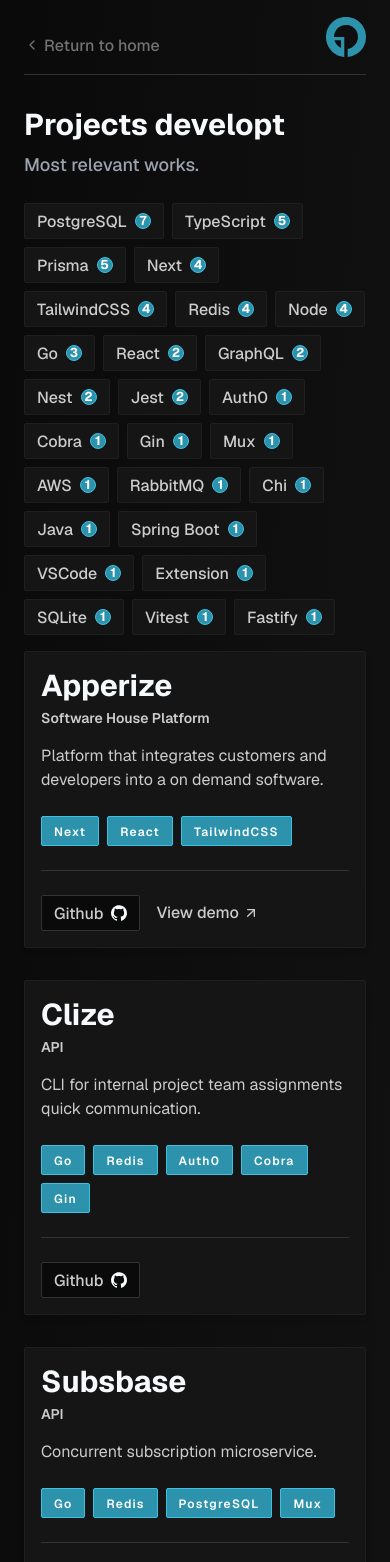
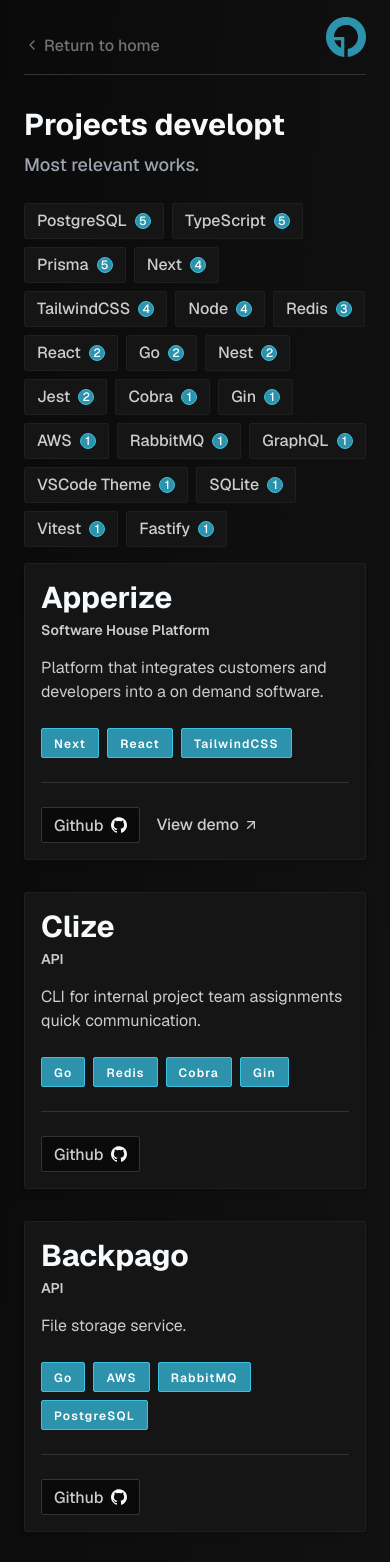
Before and after one commit to charmingruby/profile.me, a Next.js app: page /projects in a window 390 px wide. Shown: the top 1562 px of the page. Built offline with nearby package versions, Linux system fonts and the light colour scheme.

Commit message:
chore: turns next to 13 again

```diff
--- a/package.json
+++ b/package.json
@@ -14,7 +14,7 @@
     "clsx": "^2.0.0",
     "geist": "^1.0.0",
     "lucide-react": "^0.292.0",
-    "next": "14.0.1",
+    "next": "13.4.12",
     "react": "^18",
     "react-dom": "^18",
     "react-hook-form": "^7.48.2",
--- a/src/app/(projects)/(routes)/_components/technology-count-item.tsx
+++ b/src/app/(projects)/(routes)/_components/technology-count-item.tsx
@@ -6,10 +6,10 @@
 export function TechnologyCountItem({ count, name }: TechnologyCountItemProps) {
   return (
     <div className="py-1 h-9 px-3 flex items-center rounded-sm bg-primary-400 border border-primary-300 w-fit gap-2">
-      <span className="font-medium mt-0.5">{name}</span>
+      <span className="font-medium">{name}</span>
 
       <div className="bg-secondary-main border border-secondary-light shadow-sm h-4 w-4 flex items-center justify-center rounded-full">
-        <small className="text-xs/2 text-white font-bold">{count}</small>
+        <small className="text-xs text-white font-medium block">{count}</small>
       </div>
     </div>
   )
--- a/src/app/(root)/(routes)/(landing-page)/page.tsx
+++ b/src/app/(root)/(routes)/(landing-page)/page.tsx
@@ -21,7 +21,7 @@
 import { CurrentStack } from './_components/current-stack'
 import { CVDownloadButton } from './_components/cv-download-button'
 import { PinnedProjects } from './_components/pinned-projects'
-import Metadata from 'next'
+import { Metadata } from 'next'
 
 export const metadata: Metadata = {
   title: 'Gustavo Dias | Portfolio',
@@ -90,7 +90,7 @@
       </MaxWidthWrapper>
 
       {/* Journey */}
-      <section id="about" className="scroll-mt-16">
+      <section id="about" className="scroll-mt-24">
         <MaxWidthWrapper className="grid grid-cols-1 gap-8 mt-16 lg:mt-28 md:grid-cols-2">
           <div className="flex justify-center items-center order-last md:order-first">
             <div className="max-w-xs p-1 lg:max-w-sm relative rounded-xl border border-secondary-main ">
@@ -132,7 +132,7 @@
       </section>
 
       {/* Skills */}
-      <section id="skills" className="scroll-mt-16">
+      <section id="skills" className="scroll-mt-24">
         <MaxWidthWrapper className="mt-16 lg:mt-28">
           <IntroductionWrapper className="lg:text-center lg:items-center">
             <SectionBadge>Skills</SectionBadge>
@@ -154,7 +154,7 @@
       </section>
 
       {/* Projects */}
-      <section id="projects" className="scroll-mt-16">
+      <section id="projects" className="scroll-mt-24">
         <MaxWidthWrapper className="mt-16 lg:mt-28">
           <IntroductionWrapper>
             <SectionBadge>Projects</SectionBadge>
@@ -179,7 +179,7 @@
         id="experiences"
         className="
           bg-gradient-to-br from-primary-600 to-gray-palette-950 border border-border
-          my-8 py-8 px-6 md:px-16 lg:pt-10 lg:pb-20 lg:px-0 lg:my-14 scroll-mt-16
+          my-8 py-8 px-6 md:px-16 lg:pt-10 lg:pb-20 lg:px-0 lg:my-14 scroll-mt-24
         "
       >
         <MaxWidthWrapper>
@@ -196,7 +196,7 @@
       </section>
 
       {/* Contact */}
-      <section id="contact" className="scroll-mt-16">
+      <section id="contact" className="scroll-mt-24">
         <MaxWidthWrapper className="flex flex-col justify-center gap-4 py-12 mb-14">
           <div className="flex w-full justify-center">
             <SectionBadge>Contact</SectionBadge>
--- a/src/data/experiences.ts
+++ b/src/data/experiences.ts
@@ -19,11 +19,13 @@
     role: 'Founder and Developer',
     description: `Acting as a Full Stack Developer creating and maintaining applications. In addition, dealing with customers.`,
     tecs: [
+      'Go',
+      'Elixir',
+      'Phoenix',
       'TypeScript',
       'React',
       'Next',
       'TailwindCSS',
-      'Clerk',
       'GraphQL',
       'Node',
       'MySQL',
--- a/src/data/projects.ts
+++ b/src/data/projects.ts
@@ -22,31 +22,15 @@
     subtitle: 'API',
     description:
       'CLI for internal project team assignments quick communication.',
-    technologies: ['Go', 'Redis', 'Auth0', 'Cobra', 'Gin'],
+    technologies: ['Go', 'Redis', 'Cobra', 'Gin'],
     repoUrl: 'https://github.com/charmingruby/clize',
-    demoUrl: '',
-  },
-  {
-    title: 'Subsbase',
-    subtitle: 'API',
-    description: 'Concurrent subscription microservice.',
-    technologies: ['Go', 'Redis', 'PostgreSQL', 'Mux'],
-    repoUrl: 'https://github.com/charmingruby/subsbase',
     demoUrl: '',
   },
   {
     title: 'Backpago',
     subtitle: 'API',
     description: 'File storage service.',
-    technologies: ['Go', 'AWS', 'RabbitMQ', 'Chi', 'PostgreSQL'],
-    repoUrl: 'https://github.com/charmingruby/backpago',
-    demoUrl: '',
-  },
-  {
-    title: 'Jobify',
-    subtitle: 'API',
-    description: 'Jobs vacancy management.',
-    technologies: ['Java', 'Spring Boot', 'PostgreSQL'],
+    technologies: ['Go', 'AWS', 'RabbitMQ', 'PostgreSQL'],
     repoUrl: 'https://github.com/charmingruby/backpago',
     demoUrl: '',
   },
@@ -62,7 +46,7 @@
     title: 'Lider Instituto',
     subtitle: 'Freelance',
     description: 'Dentists institute institutional website.',
-    technologies: ['Next', 'TailwindCSS', 'GraphQL', 'TypeScript'],
+    technologies: ['Next', 'TailwindCSS', 'TypeScript'],
     repoUrl: 'https://github.com/charmingruby/dentists-institute-freelance',
     demoUrl: 'https://www.liderinstituto.com.br/',
   },
@@ -70,7 +54,7 @@
     title: 'Pitaya Theme',
     subtitle: 'VSCode Theme',
     description: 'Soft and clean theme for VSCode.',
-    technologies: ['VSCode', 'Extension'],
+    technologies: ['VSCode Theme'],
     repoUrl: 'https://github.com/charmingruby/pitaya',
     demoUrl:
       'https://marketplace.visualstudio.com/items?itemName=GustavoDiasdeAlmeida.pitaya',
```
Also changed, not shown: src/data/skills.ts (+15 -19 lines), tsconfig.json (+19 -5 lines), 1 other file (tests, documents, lock files or other folders).
